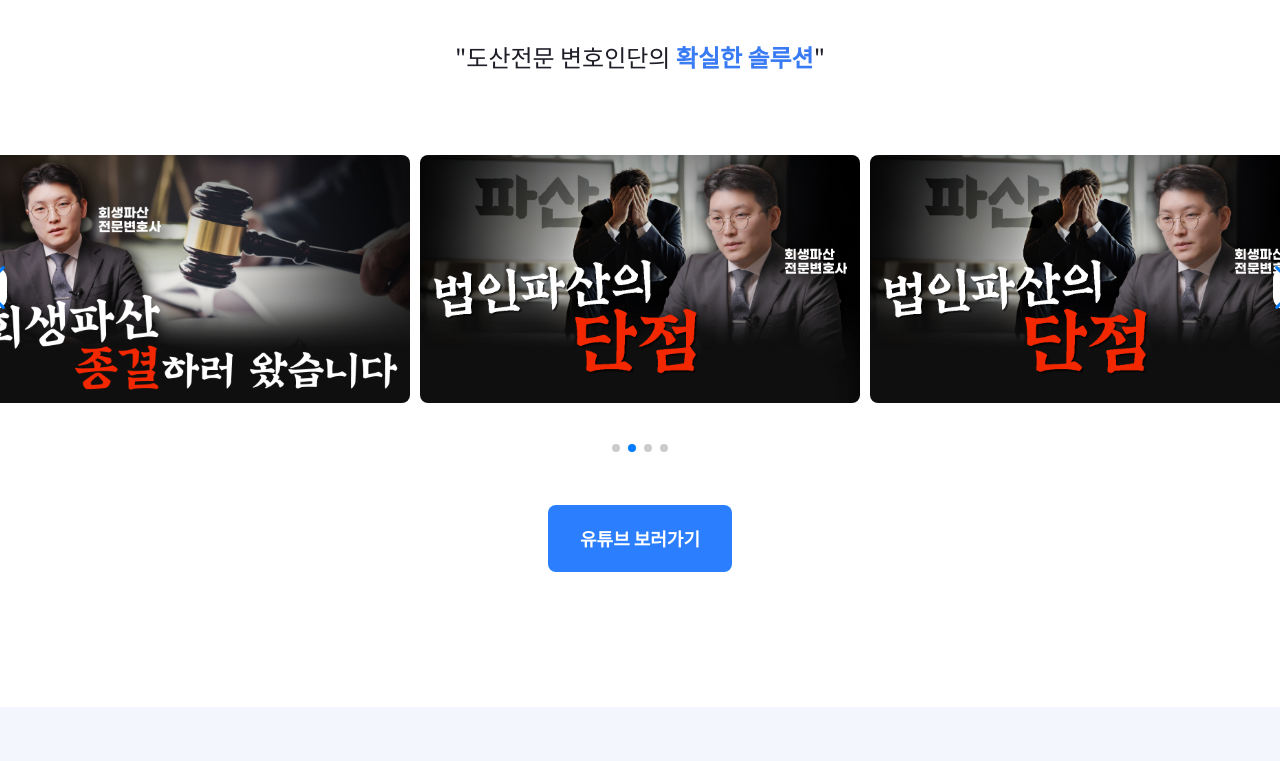
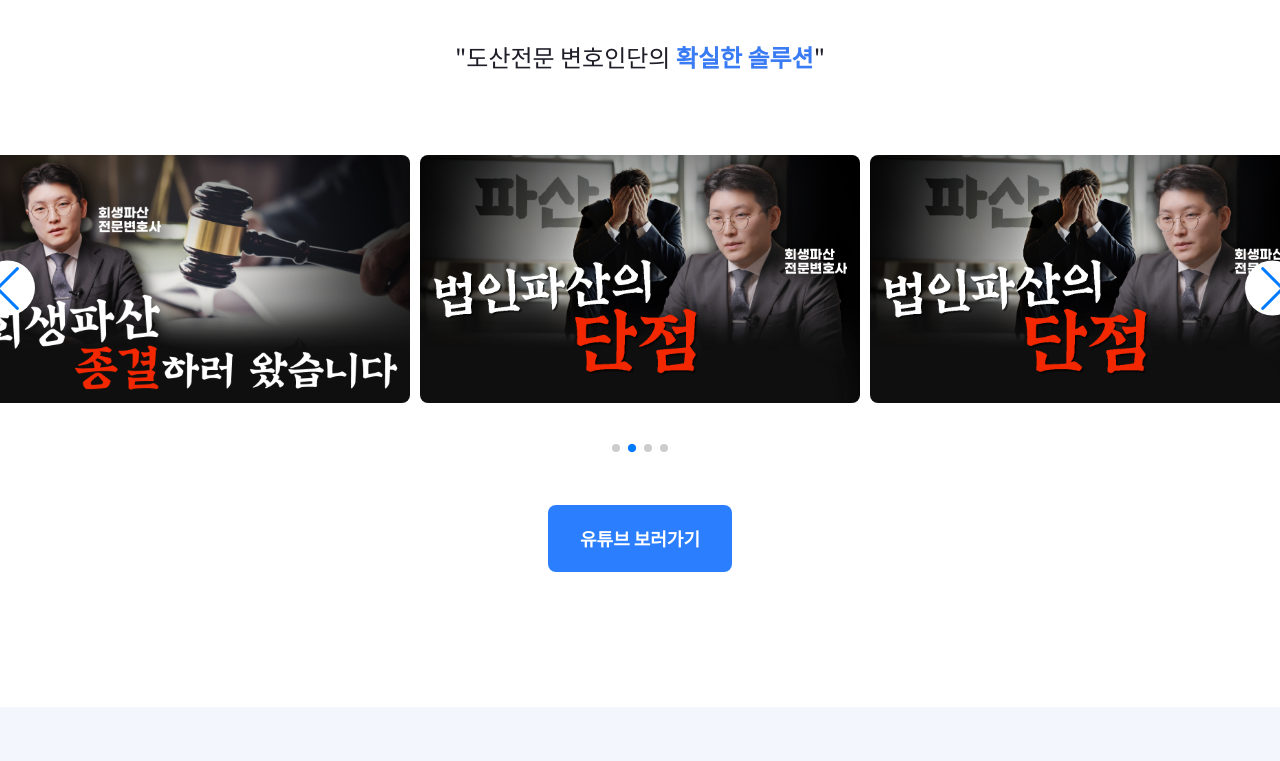
Before and after one commit to googoocone/jungkh_landing, a Next.js app: page / in a window 1280 px wide. Shown: the part 9663-10424 px from the top of the page. Built offline with nearby package versions, Linux system fonts and the light colour scheme.

Commit message:
globalcss 적용 안되서 important 적용, 모바일 footer 텍스트 번경

```diff
--- a/app/globals.css
+++ b/app/globals.css
@@ -135,8 +135,8 @@ body {
 .swiper-button-next {
   position: absolute;
   top: var(--swiper-navigation-top-offset, 50%);
-  width: 55px;
-  height: 55px;
+  width: 55px !important;
+  height: 55px !important;
   margin-top: calc(0px - (var(--swiper-navigation-size) / 2));
   z-index: 10;
   cursor: pointer;
--- a/components/FooterMb.jsx
+++ b/components/FooterMb.jsx
@@ -98,7 +98,7 @@ export default function FooterMb() {
               </div>
             </div>
             <div className="text-center text-[18px] font-semibold">
-              <div>상담 후 저희를 선임하지 않으셔도 괜찮습니다</div>
+              <div>상담 후 선임하지 않으셔도 괜찮습니다</div>
               <div>전문 변호사와 확실하게 진단해보세요.</div>
             </div>
           </div>
```
